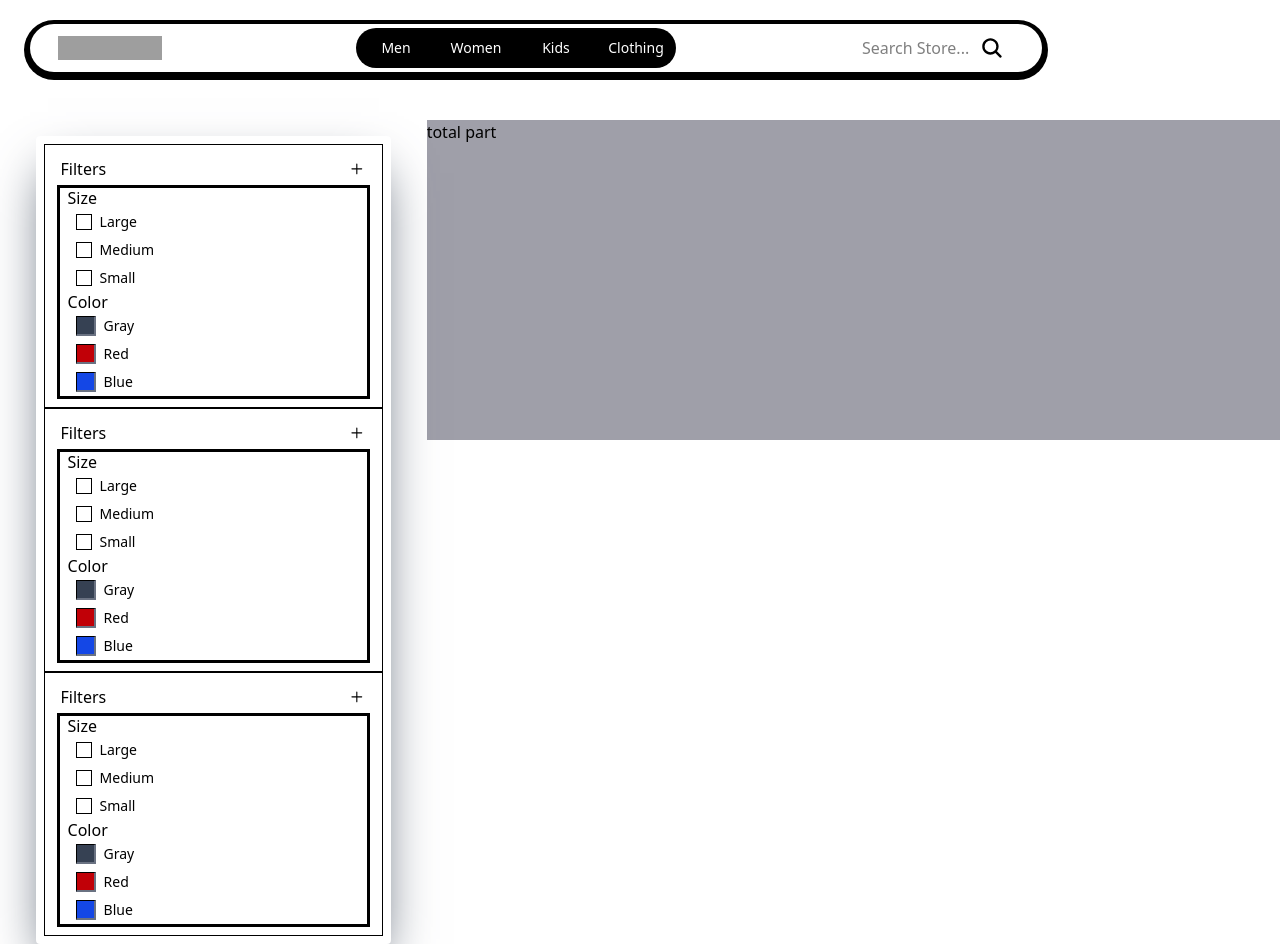
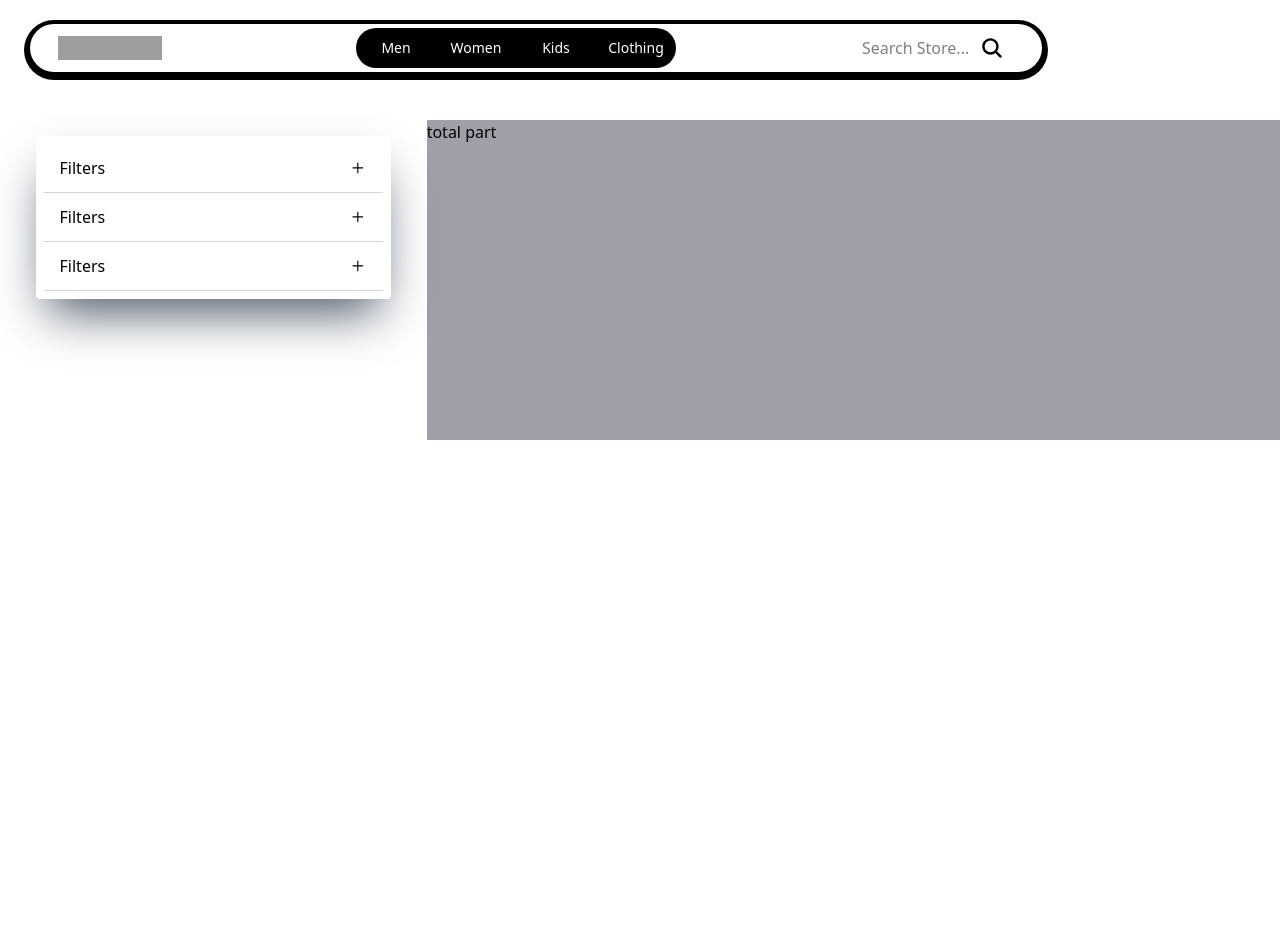
Before and after one commit to mehra91/DownTown-E-commerce, a React (Vite) app: page /Category in a window 1280 px wide. After the commit the page ends 800 px from the top, so only its background shows below. Built offline with nearby package versions, Linux system fonts and the light colour scheme; grey boxes are pictures that could not be loaded.

Commit message:
add filter compo.

```diff
--- a/src/Components/FilterCard.jsx
+++ b/src/Components/FilterCard.jsx
@@ -1,19 +1,28 @@
 import React, { useState } from 'react'
 import { GoPlus } from "react-icons/go";
+import { AiOutlineMinus } from "react-icons/ai";
 
 const FilterCard = () => {
-    const [plus, setPlus] = useState()
+    const [open, setOpen] = useState(false)
     return (
-        <div className=' bg-white h-auto w-full border   flex flex-col px-3 py-2   '>
-            <div className='h-8 w-full   flex items-center justify-center  '>
-                <div className='  h-8 w-full text-base  font-medium flex items-center justify-start px-1'>
+        <div className='  h-auto w-full    flex flex-col px-3 py-2 border-b   border-gray-800/20  '>
+            <div className='h-8 w-full   flex items-center justify-center '>
+                <div className='  h-8 w-full text-base  font-medium flex items-center justify-start px-1  '>
                     Filters
                 </div>
-                <div className=' h-8 w-full flex items-center justify-end px-1 cursor-pointer '>
-                    <GoPlus className='text-lg font-black ' />
+                <div onClick={()=>setOpen
+                    (!open)
+                }
+                 className=' h-8 w-8 flex items-center justify-end px-1 cursor-pointer '>
+                   {open ? (
+                   <AiOutlineMinus  className='text-base font-black'/>
+                   )
+                    : (
+                        <GoPlus className='text-lg font-black ' />
+                    )}
                 </div>
             </div>
-           <div className='border-3'>
+          { open &&( <div className='h-auto w-auto  transition-all duration-700 ease-in-out'>
                  <div className=' h-full w-full font-medium capitalize px-2 '>
                 size
                 <div className='h-auto  flex items-center justify-start gap-x-2 px-2 py-1 '>
@@ -68,7 +77,7 @@ const FilterCard = () => {
                     </h4>
                 </div>
             </div>
-           </div>
+           </div>)}
         </div>
     )
 }
```
